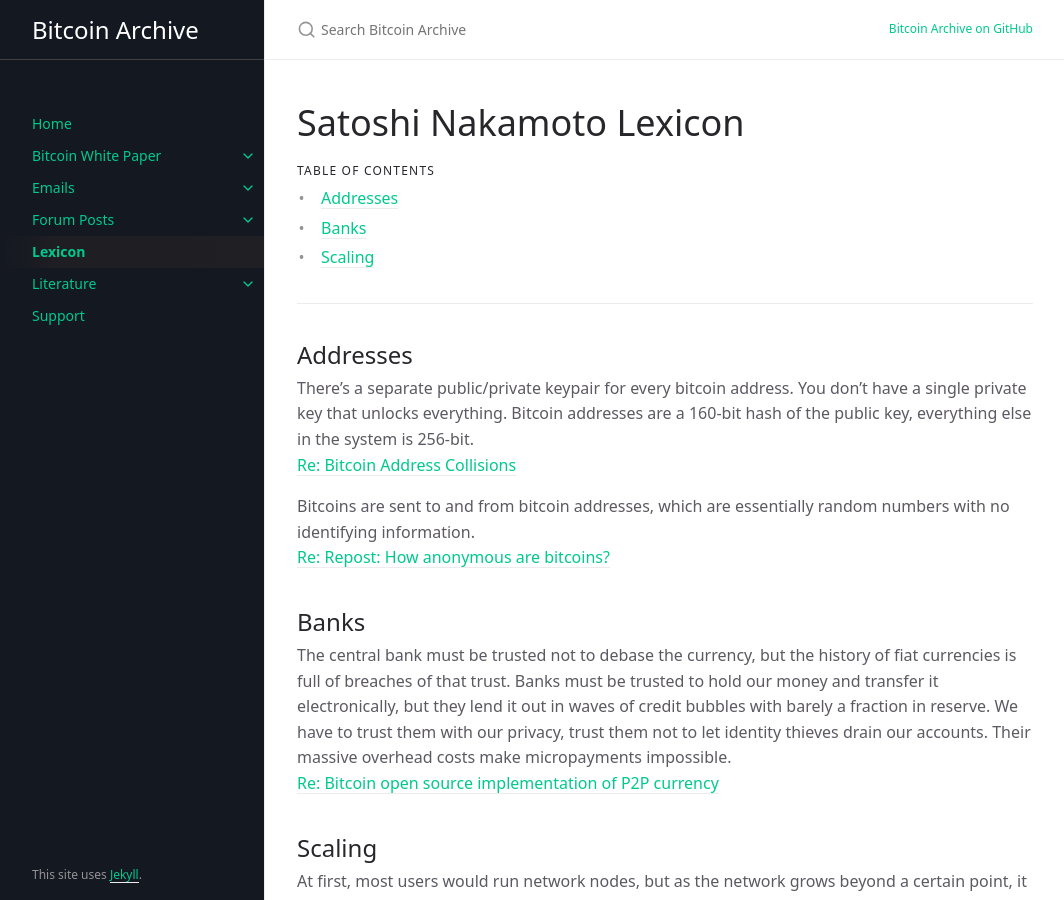
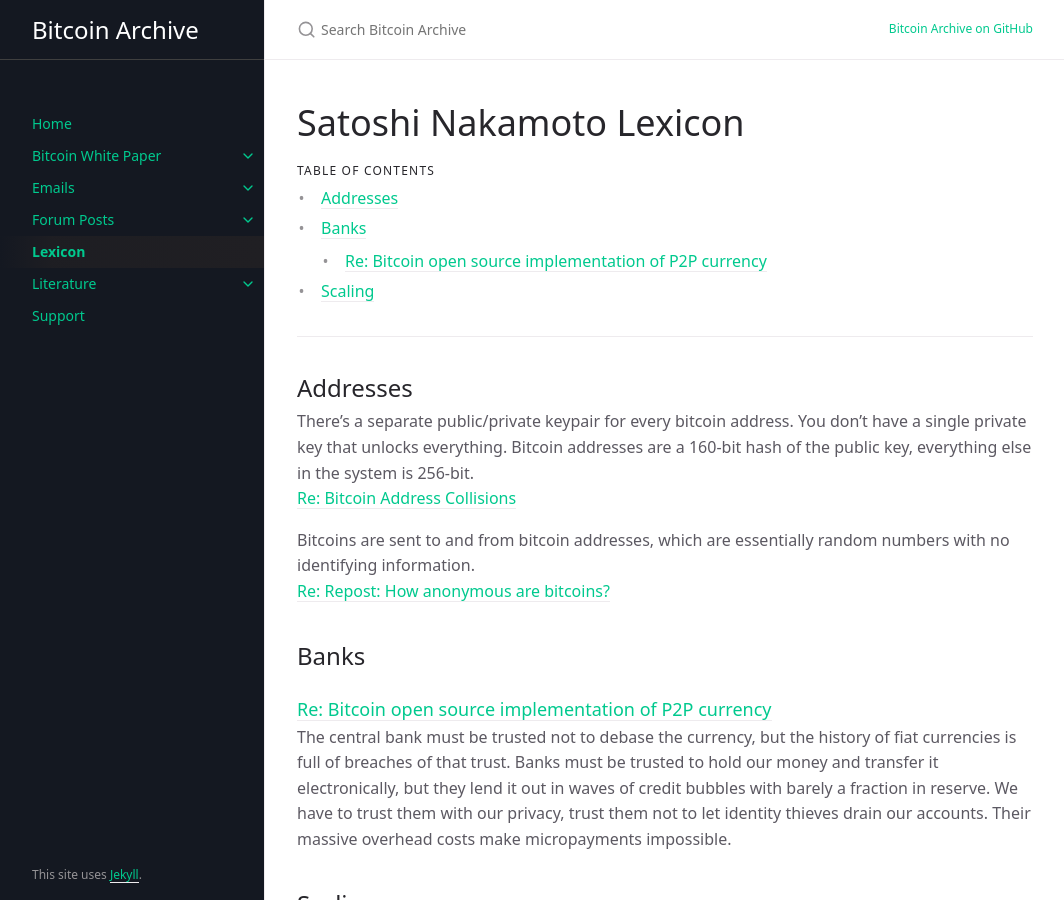
Before and after one commit to wakgill/bitcoin-archive, a Jekyll site: the page built from lexicon.md, in a window 1280 px wide and 900 px high. Shown: the whole window, without its empty margins (107-1171 px from the left). Built offline with Jekyll 4.4.1, drawn with Linux system fonts in a browser that asks for light colours; some web fonts are replaced; comment, search, counter and statistics services are not loaded.

Commit message:
Update lexicon.md

```diff
--- a/lexicon.md
+++ b/lexicon.md
@@ -26,8 +26,10 @@ Bitcoins are sent to and from bitcoin addresses, which are essentially random nu
 
 ## Banks
 
+### [Re: Bitcoin open source implementation of P2P currency](/docs/emails/p2p-research/1/)
+
 The central bank must be trusted not to debase the currency, but the history of fiat currencies is full of breaches of that trust. Banks must be trusted to hold our money and transfer it electronically, but they lend it out in waves of credit bubbles with barely a fraction in reserve. We have to trust them with our privacy, trust them not to let identity thieves drain our accounts. Their massive overhead costs make micropayments impossible.<br>
-[Re: Bitcoin open source implementation of P2P currency](/docs/emails/p2p-research/1/)
+
 
 ## Scaling
 
@@ -37,5 +39,5 @@ At first, most users would run network nodes, but as the network grows beyond a
 The bandwidth might not be as prohibitive as you think. A typical transaction would be about 400 bytes (ECC is nicely compact). Each transaction has to be broadcast twice, so lets say 1KB per transaction. Visa processed 37 billion transactions in FY2008, or an average of 100 million transactions per day. That many transactions would take 100GB of bandwidth, or the size of 12 DVD or 2 HD quality movies, or about $18 worth of bandwidth at current prices.<br>
 [Bitcoin P2P e-cash paper](/docs/emails/cryptography/2)
 
-The existing Visa credit card network processes about 15 million Internet purchases per day worldwide.  Bitcoin can already scale much larger than that with existing hardware for a fraction of the cost.  It never really hits a scale ceiling.
+The existing Visa credit card network processes about 15 million Internet purchases per day worldwide.  Bitcoin can already scale much larger than that with existing hardware for a fraction of the cost.  It never really hits a scale ceiling.<br>
 [Re: Questions about BitCoin](/docs/emails/mike-hearn/1)
```
